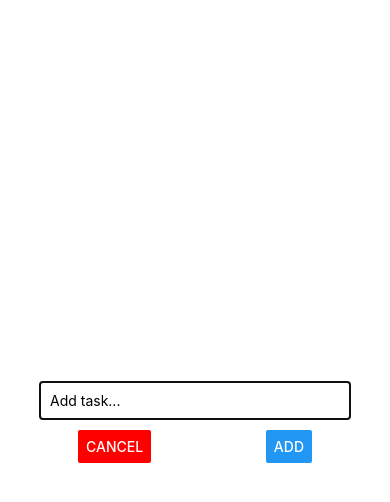
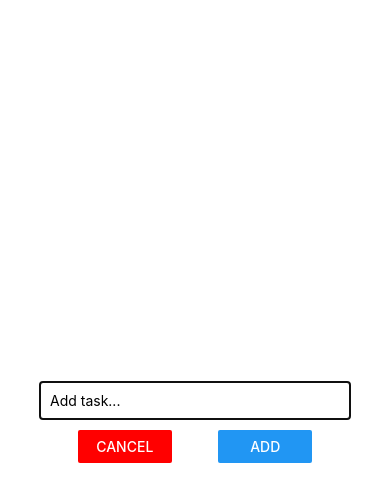
Before and after one commit to zakve/react-native-guide, a React Native app: screen / in a window 390 px wide. Both pictures are taken after a click on the button "ADD NEW TASK". Shown: the top 502 px of the page. Built offline with nearby package versions, Linux system fonts and the light colour scheme.

Commit message:
Add buttons styles

```diff
--- a/components/TaskInput.js
+++ b/components/TaskInput.js
@@ -22,8 +22,12 @@ const TaskInput = props => {
                     value={enteredTask}
                 />
                 <View style={styles.buttonContainer}>
-                    <Button title="Cancel" color="red" onPress={props.onCancel} />
-                    <Button title="Add" onPress={addTaskHandler} />
+                    <View style={styles.button}>
+                        <Button title="Cancel" color="red" onPress={props.onCancel} />
+                    </View>
+                    <View style={styles.button}>
+                        <Button title="Add" onPress={addTaskHandler} />
+                    </View>
                 </View>
             </View>
         </Modal>
@@ -47,6 +51,9 @@ const styles = StyleSheet.create({
         flexDirection: "row",
         justifyContent: "space-between",
         width: "60%"
+    },
+    button: {
+        width: "40%"
     }
 })
 
```
